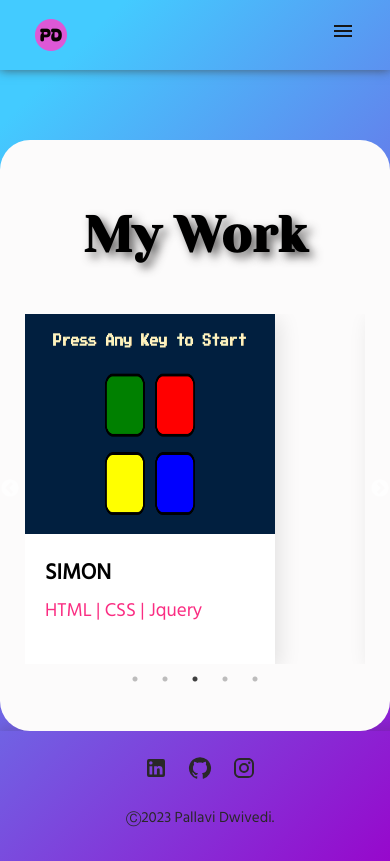
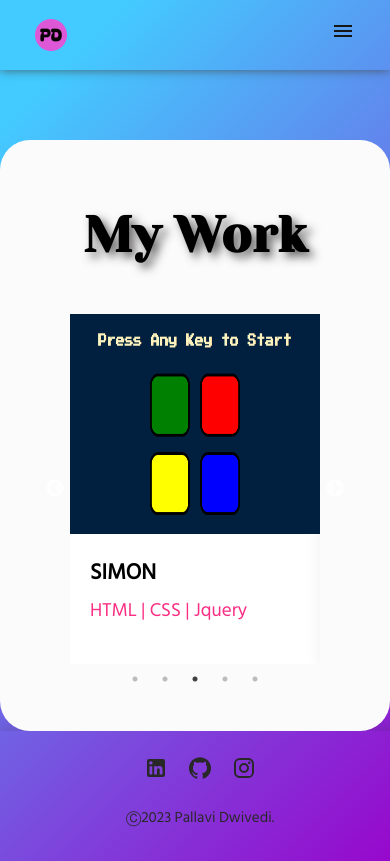
Before and after one commit to pallaviDwivedi1605/Pallavi_Dwivedi, a Next.js app: page /projects in a window 390 px wide. Built offline with nearby package versions, Linux system fonts and the light colour scheme.

Commit message:
added button

```diff
--- a/src/components/carousel/carousel.module.css
+++ b/src/components/carousel/carousel.module.css
@@ -56,4 +56,8 @@
         gap: 50px;
         box-shadow: none;
     }
+
+.carousel_box{
+    max-width: 250px;
 }
+}
```
